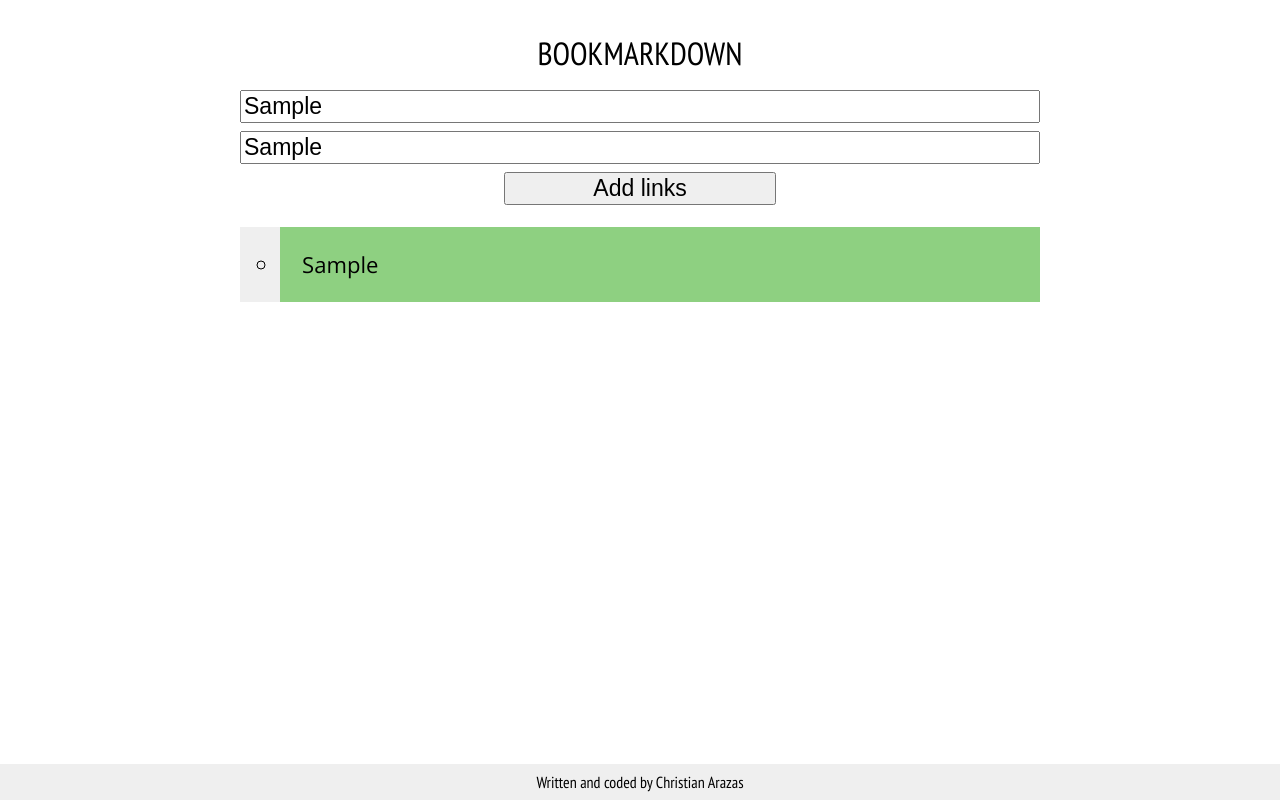
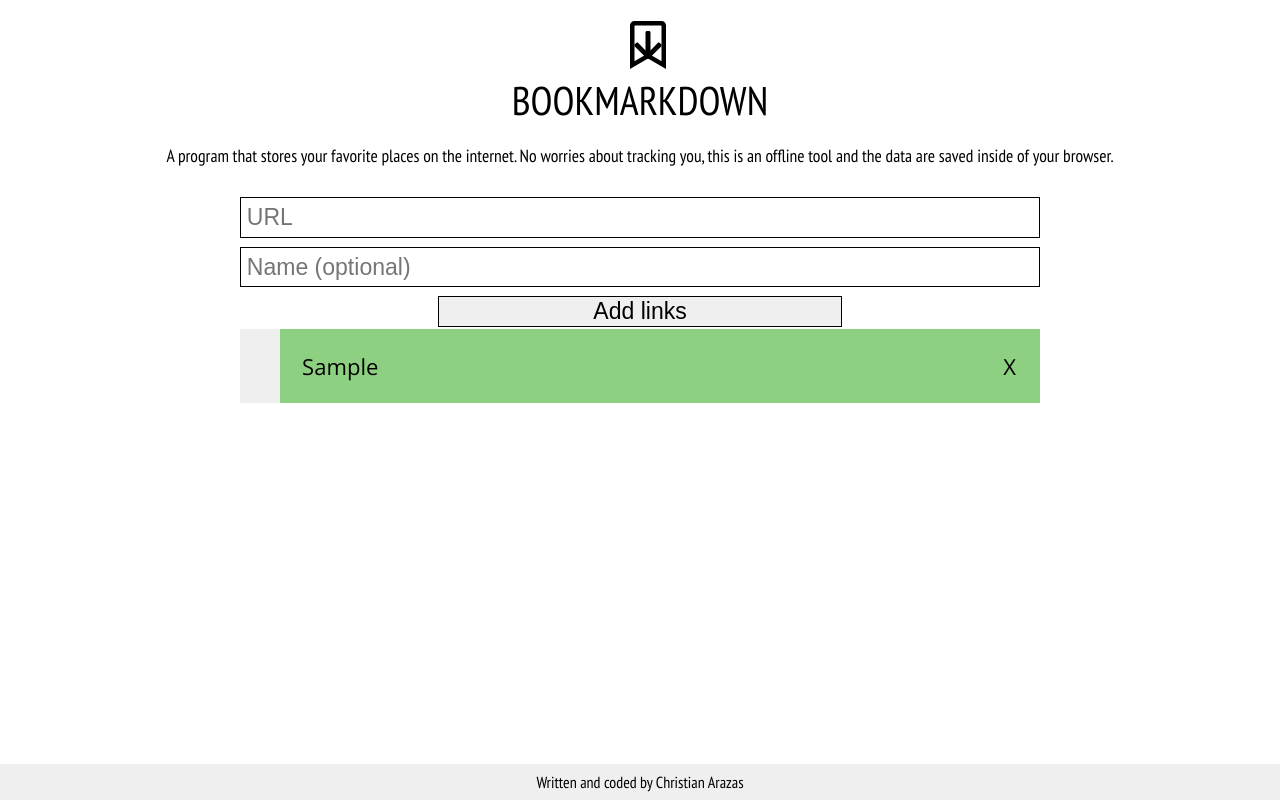
Before and after one commit to foo-dogsquared/bookmarkdown, a plain HTML site: page index.html in a window 1280 px wide. Both pictures are taken after typing "Sample", "Sample" into the empty fields and a click on the button "Add links". Drawn offline with nearby package versions, Linux system fonts and the light colour scheme; a web font is replaced by a local one.

Commit message:
Files are at mostly complete initial version now, all it needs to have is the function to be completely written and working.

```diff
--- a/assets/style.css
+++ b/assets/style.css
@@ -5,10 +5,17 @@
 
 /* general variables */
 :root {
+    /* variable(s) for the button */
+    --buttonHover: #d8d8f6;
+
+    /* variables for the link input fields */
+    --inputFocus: #d9e8f7;
+
     /* variables for the list background */
     --list-odd: #8ed081;
     --list-even: #b8d1b3;
-    --list-hover: #b3e2aa;
+    --list-hover-odd: #85a3c1;
+    --list-hover-even: #91bae2;
     --list-active: #60b54f;
 }
 
@@ -42,11 +49,26 @@ a, a:visited {
 */
 #header {
     font-family: 'PT Sans Narrow', sans-serif;
-    font-size: 2em;
     margin: 0 auto;
     max-width: 100%;
     padding: 1em 1em .2em 1em;
     text-align: center;
+}
+
+#header label {
+    font-size: 2.5em;
+}
+
+#header p {
+    font-size: 1.1em;
+}
+
+#header .title {
+    text-transform: uppercase;
+}
+
+#icon {
+    margin: 1.2em;
 }
 
 /*
@@ -63,7 +85,6 @@ a, a:visited {
 }
 
 
-
 /*
 *
 *       BUTTON STYLINGS
@@ -73,6 +94,7 @@ a, a:visited {
 #main-linkContainer {
     display: grid;
     grid-gap: 8%;
+    grid-template-columns: repeat(1, 1fr 3fr 1fr);
     grid-template-areas:
         "url    url    url"
         "name   name   name"
@@ -80,22 +102,39 @@ a, a:visited {
     ;
 }
 
+#inputLink,
+#inputName,
+#addLink {
+    font-size: 1.2em;
+    border: solid 1px black;
+}
+
+#inputLink:focus,
+#inputName:focus {
+    background: var(--inputFocus);
+    border: solid 1px black;
+}
+
 #inputLink {
     grid-area: url;
 
-    font-size: 1.2em;
+    padding: .25em;
 }
 
 #inputName {
     grid-area: name;
 
-    font-size: 1.2em;
+    padding: .25em;
 }
 
 #addLink {
     grid-area: add;
 
-    font-size: 1.2em;
+    cursor: pointer;
+}
+
+#addLink:hover {
+    background: var(--buttonHover);
 }
 
 /*
@@ -106,40 +145,61 @@ a, a:visited {
 #mainContainer #savedLinks {
     overflow-wrap: break-word;
     overflow-y: scroll;
-    height: 450px;
+    height: 350px;
     min-height: 20%;
     margin: 1em 0 3em;
 }
 
+
+@media screen and (max-height:600px) {
+    #mainContainer #savedLinks {
+        height: 250px;
+    }
+}
+
+@media screen and (max-height:500px) {
+    #mainContainer #savedLinks {
+        height: 150px;
+    }
+}
+
 #savedLinks ul {
+    margin: 0;
+
     background: #efefef;
-    list-style: circle;
+}
+
+#savedLinks ul li {
+    display: flex;
+
+    align-content: center;
+    justify-content: space-between;
+}
+
+#savedLinks ul li:nth-child(odd),
+#savedLinks ul li:nth-child(even) {
+    box-sizing: content-box;
+    cursor: pointer;
+    font-family: 'Open Sans', sans-serif;
+    font-size: 1.15em;
+    transition: .1s;
 }
 
 #savedLinks ul li:nth-child(odd) {
-    box-sizing: content-box;
     background: var(--list-odd);
-    cursor: pointer;
-    font-family: 'Open Sans', sans-serif;
-    font-size: 1.15em;
-    padding: 1em;
-    transition: .1s;
 }
 
+#savedLinks ul li:nth-child(odd):hover {
+    background: var(--list-hover-odd);
+    transition: .2s;
+}
 
 #savedLinks ul li:nth-child(even) {
-    box-sizing: content-box;
     background: var(--list-even);
-    cursor: pointer;
-    font-family: 'Open Sans', sans-serif;
-    font-size: 1.15em;
-    padding: 1em;
-    transition: .1s;
 }
 
-#savedLinks ul li:hover {
-    background: var(--list-hover);
-    list-style: disc;
+#savedLinks ul li:nth-child(even):hover {
+    background: var(--list-hover-even);
     transition: .2s;
 }
 
@@ -148,12 +208,20 @@ a, a:visited {
     transition: .2s;
 }
 
+#savedLinks li > a {
+    padding: 1em;
+
+    width: 100%;
+}
+
 @media screen and (max-width: 700px) {
     #savedLinks ul {
-        list-style: none;
-        margin: 0;
         padding: 0;
     }
+}
+
+.closeBtn {
+    padding: 0 3vh;
 }
 
 /*
--- a/index.html
+++ b/index.html
@@ -1,36 +1,49 @@
 <!DOCTYPE html>
 <html lang="en">
+
 <head>
     <meta charset="UTF-8">
     <meta name="viewport" content="width=device-width, initial-scale=1.0">
     <meta http-equiv="X-UA-Compatible" content="ie=edge">
 
-     <!-- Google Font link below this line -->
+    <!-- Google Font link below this line -->
     <link href="https://fonts.googleapis.com/css?family=Open+Sans|Open+Sans+Condensed:300|PT+Mono|PT+Sans+Narrow" rel="stylesheet">
 
     <!-- related docs -->
     <link rel="stylesheet" href="./assets/style.css">
     <link rel="stylesheet" href="./assets/queries.css">
+    <link rel="shortcut icon" href="../favicon.svg" type="image/x-icon" item-height="32px">
 
     <!-- Font Awesome -->
     <script defer src="https://use.fontawesome.com/releases/v5.0.2/js/all.js"></script>
 
     <title> Custom Resource Page </title>
 </head>
+
 <body>
     <!-- overall container -->
     <div id="motherContainer">
 
         <!-- the header, OBVIOUSLY! -->
         <div id="header">
-            <label for="inputLink">BOOKMARKDOWN</label>
+            <div id="icon">
+                <span class="fa-layers fa-fw">
+                    <i class="far fa-bookmark fa-3x"></i>
+                    <i class="fas fa-arrow-down fa-2x" data-fa-transform="right-2"></i>
+                </span>
+            </div>
+            <label for="inputLink" class="title">bookmarkdown</label>
+            <p>A program that stores your favorite places on the internet. No worries about tracking you, this is an offline
+                tool and the data are saved inside of your browser.
+            </p>
         </div>
 
         <div id="mainContainer">
             <!-- actual links container -->
             <div id="main-linkContainer">
-                <input name="inputLink" id="inputLink" placeholder="URL" title="Put the URL here, make sure it has no spaces." type="text">
-                <input name="inputName" id="inputName" class="nameLink" placeholder="Name (optional)" title="You can assign it a name instead of showing the URL." type="text">
+                <input name="inputLink" id="inputLink" placeholder="URL" title="Put the URL here, make sure it is valid." type="text">
+                <input name="inputName" id="inputName" class="nameLink" placeholder="Name (optional)" title="You can assign it a name instead of showing the URL."
+                    type="text">
                 <button id="addLink">Add links</button>
             </div>
 
@@ -58,4 +71,5 @@
     <script src="./scripts/main.js">
     </script>
 </body>
+
 </html>
--- a/scripts/main.js
+++ b/scripts/main.js
@@ -8,19 +8,60 @@ var urlInput = document.getElementById("inputLink"),
     savedLinks = document.getElementById("savedLinks");
 
 urlInput.value = '';
+nameInput.value = '';
 urlInput.focus();
+
+
+// list of links that the user saved
+var links = [];
 
 // adding links from the "Add Links" button
 function addLinks(e) {
     let list_item = document.createElement("li"),
-        list_links = document.createElement("a");
+        list_links = document.createElement("a"),
+        list_closeBtn = document.createElement("p");
 
     window.localStorage.setItem("links", urlInput.value);
+
     list_links.setAttribute("href", urlInput.value);
-    list_links.textContent = urlInput.value;
+    (nameInput.value) ? list_links.textContent = nameInput.value : list_links.textContent = urlInput.value;
+
+    list_closeBtn.setAttribute("class", "closeBtn");
+    list_closeBtn.textContent = "X";
 
     list_item.appendChild(list_links);
+    list_item.appendChild(list_closeBtn);
     list.appendChild(list_item);
+
+    pushObject()
+    urlInput.value = '';
+    nameInput.value = '';
 }
 
+// function for each of the closeBtn, also an event delegation for the <ul>
+function close(e) {
+    if (e.target && e.target.matches(".closeBtn")) {
+        savedLinks.removeChild(e.target);
+    }
+}
+
+// creating the links as objects through a constructor
+function LinkValues(url, name) {
+    this.url = url;
+    this.name = name;
+}
+
+// pushing the object to the array that the browser will parse through when
+// the page reloads or loads on another time
+function pushObject() {
+    // the new object to be pushed
+    let linkObject = new LinkValues(urlInput.value, nameInput.value);
+        localStorage.setItem("object1", linkObject);
+
+    links.push(linkObject);
+}
+
+// making the button do its intended work
 button.addEventListener("click", addLinks);
+
+savedLinks.addEventListener("click", close);
```
